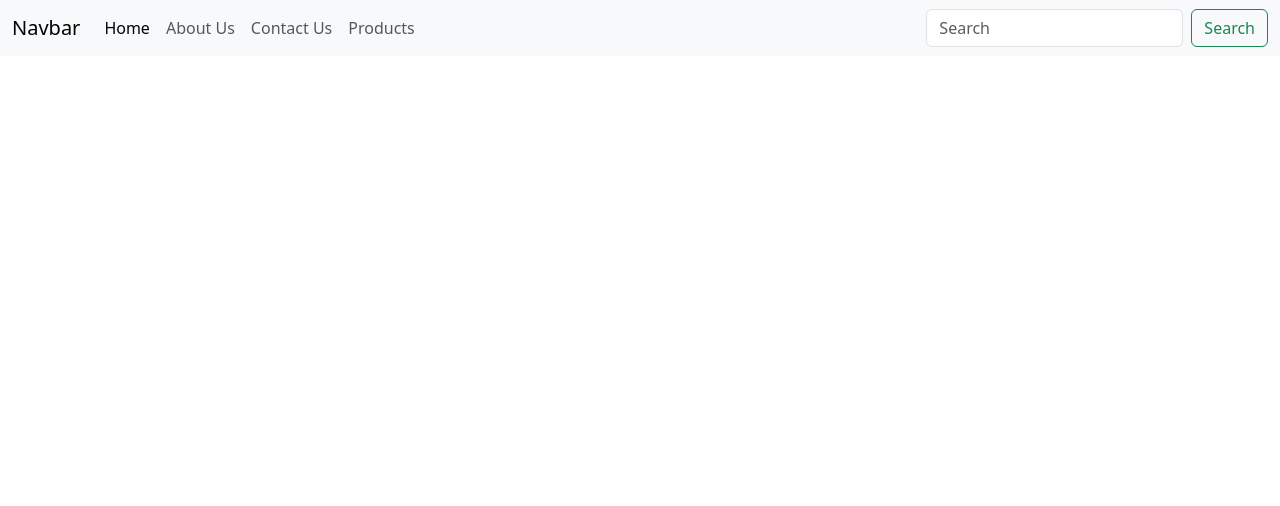
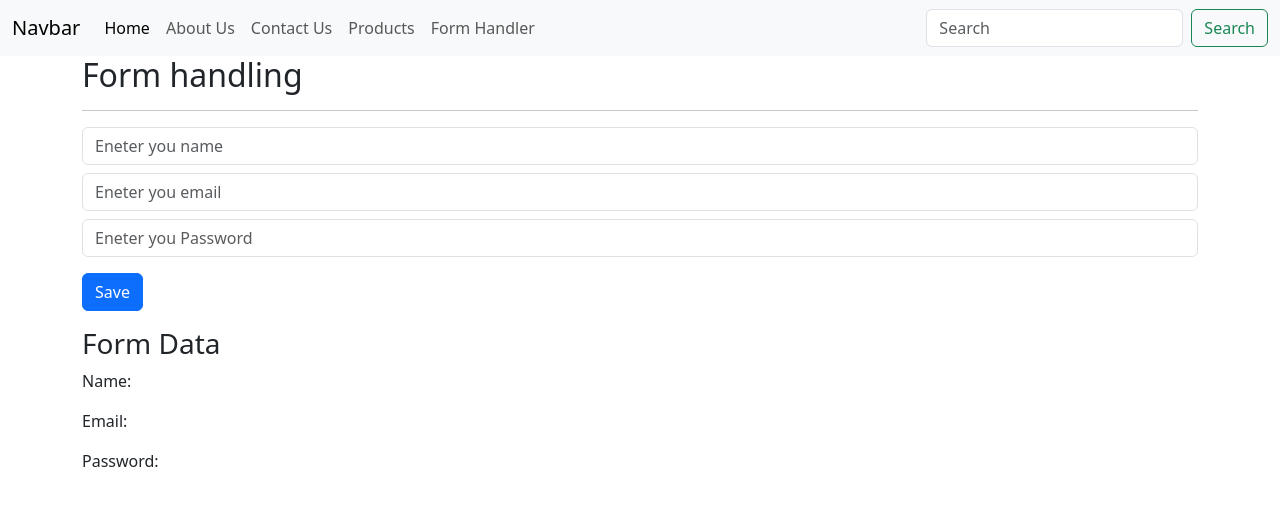
Before and after one commit to hameed-fu/react-practice, a React (Vite) app: page /form in a window 1280 px wide. Shown: the top 506 px of the page. Built offline with nearby package versions, Linux system fonts and the light colour scheme.

Commit message:
From Handling

```diff
--- a/src/App.jsx
+++ b/src/App.jsx
@@ -10,6 +10,7 @@ import Contact from "./components/Contact";
 import Home from "./components/Home";
 import Products from "./components/Products";
 import ProductDetail from "./components/ProductDetail";
+import FormHandler from "./components/FormHandler";
 
 function App({ title, num1, num2, content }) {
   let data = {
@@ -67,6 +68,7 @@ function App({ title, num1, num2, content }) {
          <Route path='/contact' element={<Contact/>} />
          <Route path='/products' element={<Products/>} />
          <Route path='/product-detail/:productId' element={<ProductDetail/>} />
+         <Route path="/form" element={<FormHandler />} />
        </Routes>
 
       {/* <div className="container mt-3 mb-5">
--- /dev/null
+++ b/src/components/FormHandler.jsx
@@ -0,0 +1,55 @@
+import React, { useRef, useState } from 'react'
+
+function FormHandler() {
+
+  let [name, setName] = useState('')
+  let [email, setEmail] = useState('')
+
+  let password = useRef('')
+
+  const handleSubmit = (event) => {
+    event.preventDefault()
+
+    if(name == ''){
+      alert('Fill the name')
+      return false;
+    }
+
+    console.log('Form submitted', name, email, password.current.value );
+  }
+
+
+  return (
+    <div className='container'>
+
+      <h2>Form handling</h2>
+      <hr />
+
+      <form onSubmit={handleSubmit}>
+        <div>
+          <input type="text" value={name} onChange={(e) =>setName(e.target.value) } placeholder='Eneter you name' className='form-control' />
+        </div>
+
+        <div className='mt-2'>
+          <input type="text" value={email} onChange={(e) =>setEmail(e.target.value) } placeholder='Eneter you email' className='form-control' />
+        </div>
+
+        <div className='mt-2'>
+          <input type="text" ref={password} placeholder='Eneter you Password' className='form-control' />
+        </div>
+        <div className='mt-3'>
+          <button className='btn btn-primary' type='submit'>Save</button>
+        </div>
+      </form>
+
+      <div className='mt-3'>
+        <h3>Form Data</h3>
+        <p>Name: {name}</p>
+        <p>Email: {email}</p>
+        <p>Password: {password.current.value}</p>
+      </div>
+    </div>
+  )
+}
+
+export default FormHandler
--- a/src/components/Header.jsx
+++ b/src/components/Header.jsx
@@ -45,6 +45,12 @@ const Header = () => {
                 </Link>
               </li>
 
+              <li className="nav-item">
+                <Link className="nav-link" to="/form">
+                  Form Handler
+                </Link>
+              </li>
+
 
             </ul>
             <form className="d-flex">
```
Also changed, not shown: form.txt (added).
